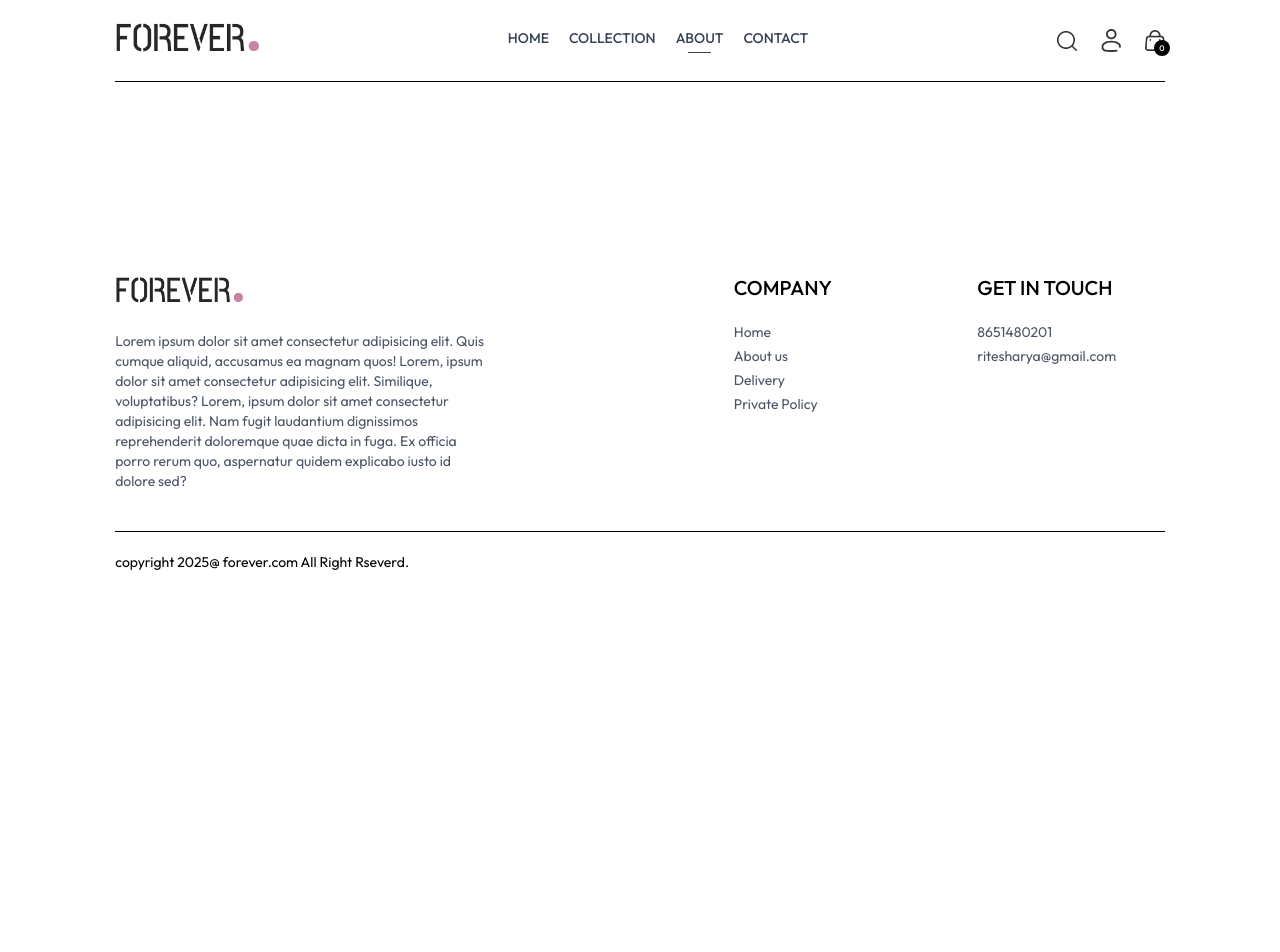
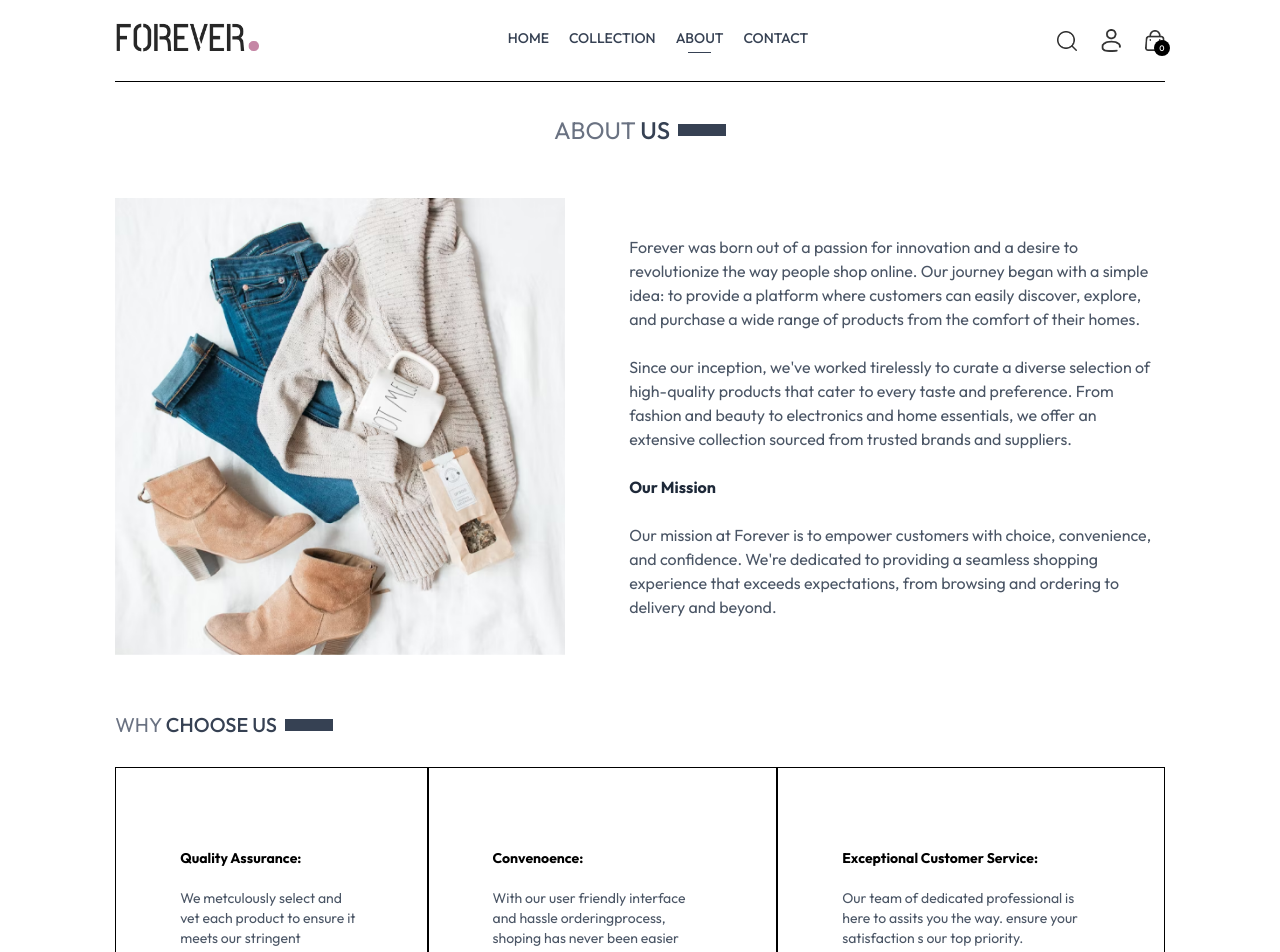
Before and after one commit to ritesharya-11/E-COMMERCE, a React (Vite) app: page /about in a window 1280 px wide. Shown: the top 952 px of the page. Before the commit the page ends 800 px from the top, so only its background shows below. Built offline with nearby package versions, Linux system fonts and the light colour scheme.

Commit message:
frontend complete

```diff
--- a/src/pages/About.jsx
+++ b/src/pages/About.jsx
@@ -1,11 +1,43 @@
 import React from 'react'
+import Title from '../components/Title'
+import { assets } from '../assets/assets'
+import  NewsletterBox from '../components/NewsletterBox'
 
 const About = () => {
   return (
     <div>
       <div className='text-2xl text-center pt-8 border-t'>
+         <Title text1={"ABOUT"}  text2={"US"}/>
+      </div>
+      <div className='my-10 flex flex-col md:flex-row gap-16'>
+        <img className='w-full md:max-w-[450px]' src={assets.about_img} alt="" />
+        <div className='flex flex-col justify-center gap-6 md:w-2/4 text-gray-600'>
+        <p>Forever was born out of a passion for innovation and a desire to revolutionize the way people shop online. Our journey began with a simple idea: to provide a platform where customers can easily discover, explore, and purchase a wide range of products from the comfort of their homes.</p>
+        <p>Since our inception, we've worked tirelessly to curate a diverse selection of high-quality products that cater to every taste and preference. From fashion and beauty to electronics and home essentials, we offer an extensive collection sourced from trusted brands and suppliers.</p>
+         <b className='text-gray-800'>Our Mission</b>
+         <p>Our mission at Forever is to empower customers with choice, convenience, and confidence. We're dedicated to providing a seamless shopping experience that exceeds expectations, from browsing and ordering to delivery and beyond.</p>
+        </div>
 
       </div>
+      <div className='text-xl py-4'>
+      <Title text1={"WHY"} text2={'CHOOSE US'} />
+ </div>
+ <div className='flex flex-col md:flex-row text-sm mb-20'>
+  <div className='border px-10 md:px-16 py-8 sm:py-20 flex flex-col gap-5'>
+    <b>Quality Assurance:</b>
+    <p className='text-gray-600'>We metculously select and vet each product to ensure it meets our stringent</p>
+   </div>
+   <div className='border px-10 md:px-16 py-8 sm:py-20 flex flex-col gap-5'>
+    <b>Convenoence:</b>
+    <p className='text-gray-600'>With our user friendly interface and hassle orderingprocess, shoping has never been easier</p>
+   </div>
+   <div className='border px-10 md:px-16 py-8 sm:py-20 flex flex-col gap-5'>
+    <b>Exceptional Customer Service:</b>
+    <p className='text-gray-600'>Our team of dedicated professional is here to assits you the way. ensure your satisfaction s our top priority. </p>
+   </div>
+
+ </div>
+    <NewsletterBox/>
     </div>
   )
 }
--- a/src/pages/Contact.jsx
+++ b/src/pages/Contact.jsx
@@ -1,8 +1,29 @@
 import React from 'react'
+import Title from '../components/Title'
+import { assets } from '../assets/assets'
+import NewsletterBox from '../components/NewsletterBox'
 
 const Contact = () => {
   return (
-    <div>Contact</div>
+    <div>
+    <div className='text-center text-2xl pt-10 border-t'>
+      <Title text1={'CONTACT'} text2={'US'}/>
+  </div>
+  <div className='my-10 flex flex-col justify-center md:flex-row gap-10 mb-28'>
+    <img className='w-full md:max-w-[480px]' src={assets.contact_img} alt="" />
+    <div className='flex flex-col justify-center items-start gap-6'>
+      <p className='font-semibold text-xl text-gray-600'>Our Store</p>
+      <p className='text-gray-500'>54709 Willms Station <br /> Suiten350, Washiton, USA</p>
+      <p className='text-gray-500'>Tel: (415) 555-01232 <br /> emaul: ritesharya99@ga,il.com</p>
+      <p className='font-semibold text-xl text-gray-600'>Career at Forever</p>
+      <p className='text-gray-500'>Learn more our tean </p>
+      <button className='border border-black px-8 py-4 text-sm hover:bg-black hover:text-white transition-all duration-500'>Explore Jpbs</button>
+
+    </div>
+
+  </div>
+  <NewsletterBox/>
+  </div>
   )
 }
 
```
